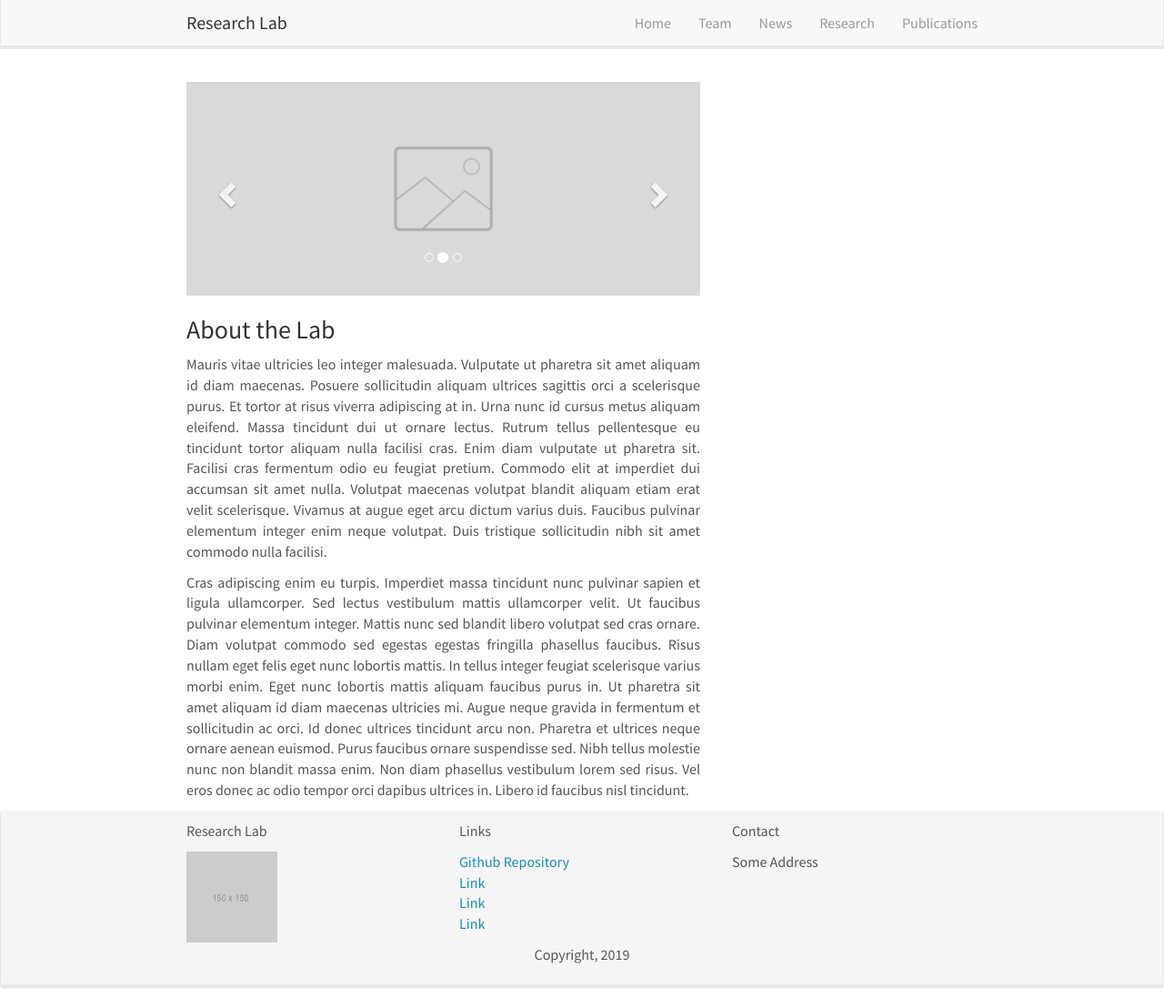
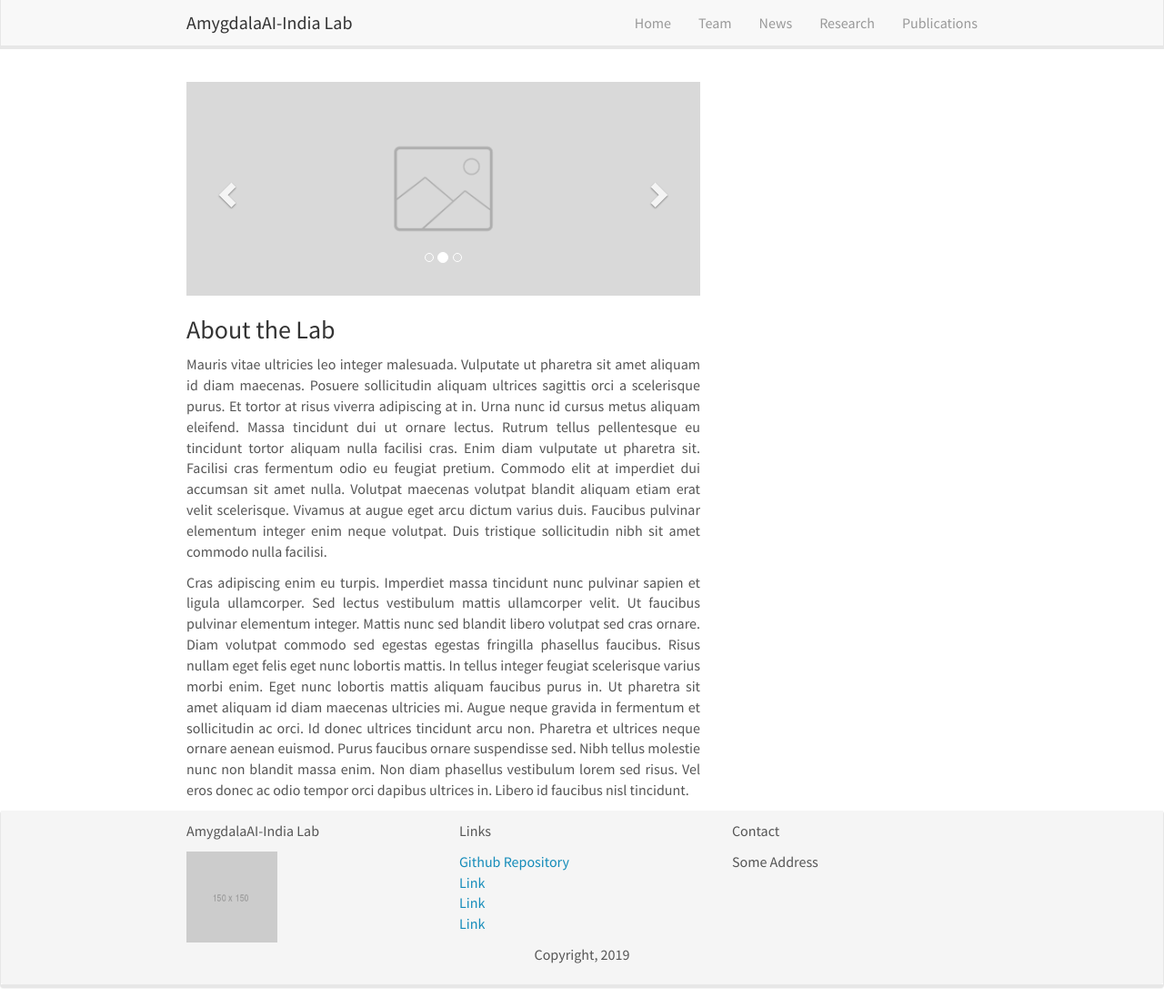
Before and after one commit to amygdalaaiindia/amygdalaaiindia.github.io, a Jekyll site: the page built from _pages/home.md, in a window 1280 px wide and 1108 px high. Shown: the whole window at 91% size. Built offline with Jekyll 4.4.1, drawn with Linux system fonts in a browser that asks for light colours; nearby versions of some CDN libraries; comment, search, counter and statistics services are not loaded.

Commit message:
Update _config.yml

```diff
--- a/_config.yml
+++ b/_config.yml
@@ -6,8 +6,8 @@
 # 'jekyll serve'. If you change this file, please restart the server process.
 
 # Site settings
-title: Research Lab
-email: your-email@domain.com
+title: AmygdalaAI-India Lab
+email: amygdalaaiindia@gmail.com
 description: > # this means to ignore newlines until "baseurl:"
   Write an awesome description for your new site here. You can edit this
   line in _config.yml. It will appear in your document head meta (for
```
